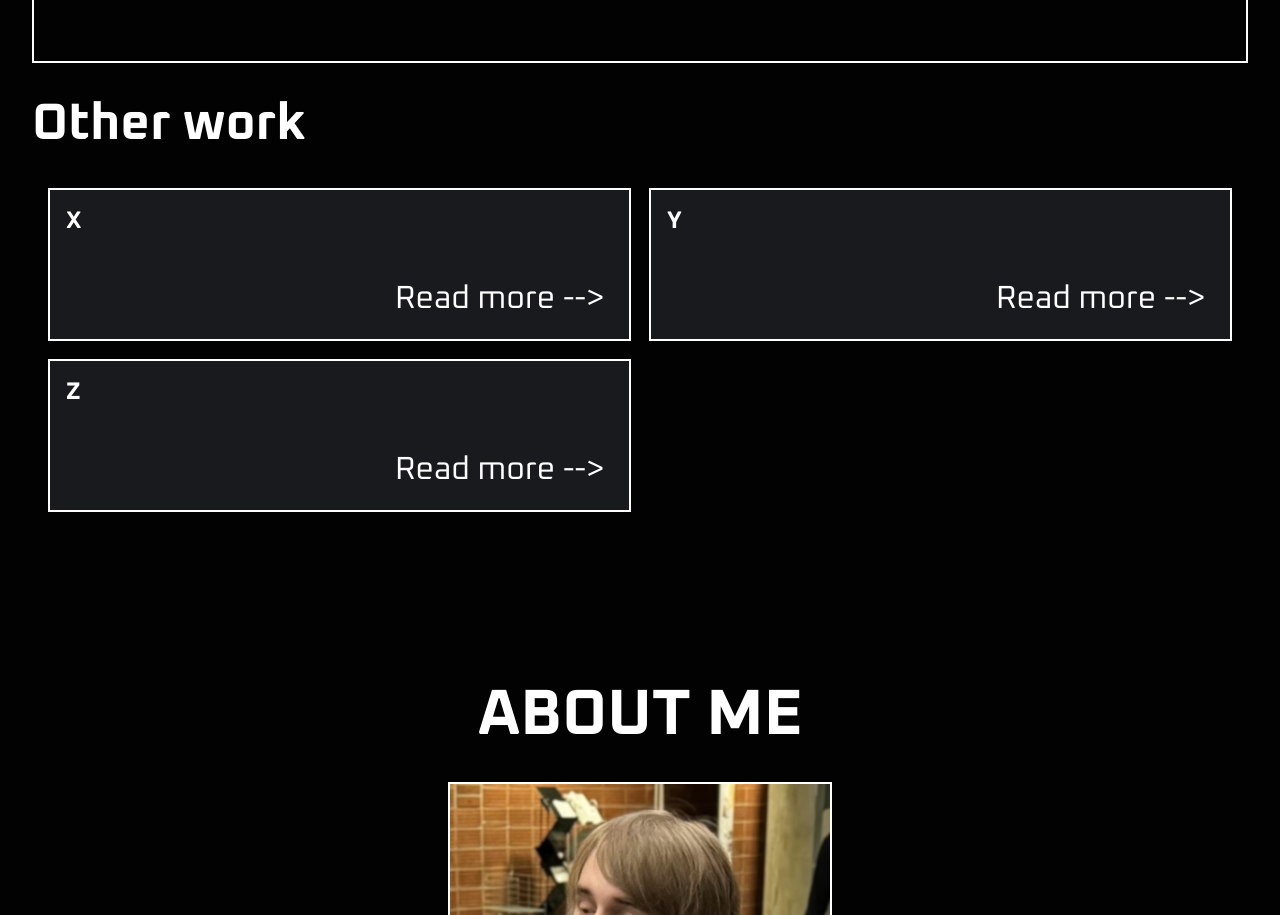
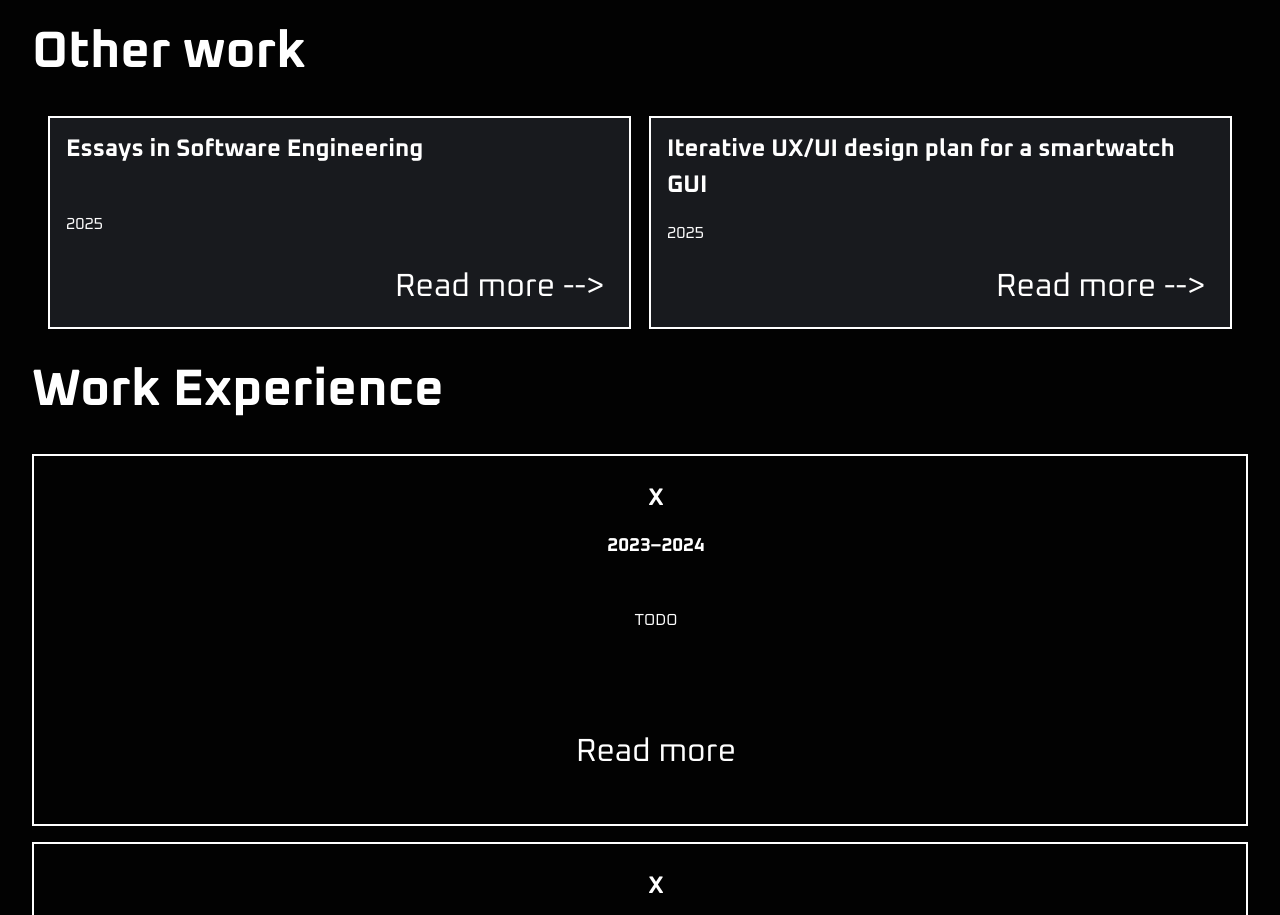
Before and after one commit to silentwinter0/portfolio, a React (Vite) app: page / in a window 1280 px wide. Shown: the part 1885-2800 px from the top of the page. Built offline with nearby package versions, Linux system fonts and the light colour scheme.

Commit message:
Edited front page contents to reflect planned future contents

```diff
--- a/src/components/OtherWork.jsx
+++ b/src/components/OtherWork.jsx
@@ -8,26 +8,18 @@ export default function OtherWork() {
         <div className="top-projects">
           <OtherCard
             imageSrc=""
-            title="X"
+            title="Essays in Software Engineering"
             subtitle=""
             tech=""
-            date=""
+            date="2025"
             link="./"
           />
           <OtherCard
             imageSrc=""
-            title="Y"
+            title="Iterative UX/UI design plan for a smartwatch GUI"
             subtitle=""
             tech=""
-            date=""
-            link="./"
-          />
-          <OtherCard
-            imageSrc=""
-            title="Z"
-            subtitle=""
-            tech=""
-            date=""
+            date="2025"
             link="./"
           />
         </div>
--- a/src/pages/FrontPage.jsx
+++ b/src/pages/FrontPage.jsx
@@ -14,10 +14,9 @@ function FrontPage() {
       <div className="card">
         <h1>Sami Manner</h1>
         <p className='bigtext'>
-          I'm a undergraduate engineering student, <br/>
-          studying Information Networks at Aalto University.
-          <br />Lorem ipsum please write <br />
-          something reasonable here.
+          I'm an undergraduate engineering student, studying Information
+          Networks at Aalto University. Lorem ipsum please write something
+          reasonable here.
         </p>
       </div>
       <div className="card">
@@ -36,6 +35,21 @@ function FrontPage() {
               />
         <h1>Other work</h1>
         <OtherWork />
+        <h1>Work Experience</h1>
+            <Article
+              imageSrc=""
+              title="X"
+              subtitle="2023–2024"
+              content="TODO"
+              link="./"
+              />
+            <Article
+              imageSrc=""
+              title="X"
+              subtitle="2023–2024"
+              content="TODO"
+              link="./"
+              />
       </div>
       <About />
       <Footer />
```
